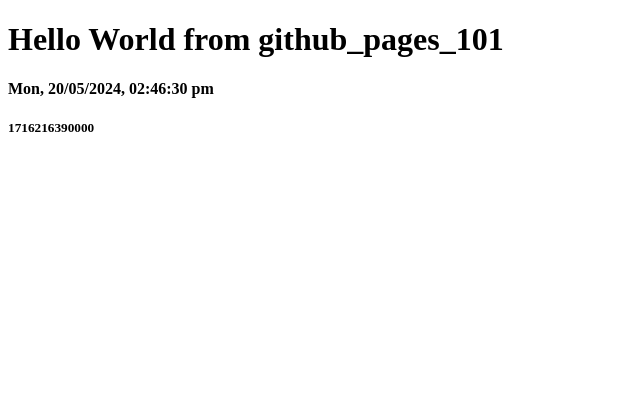
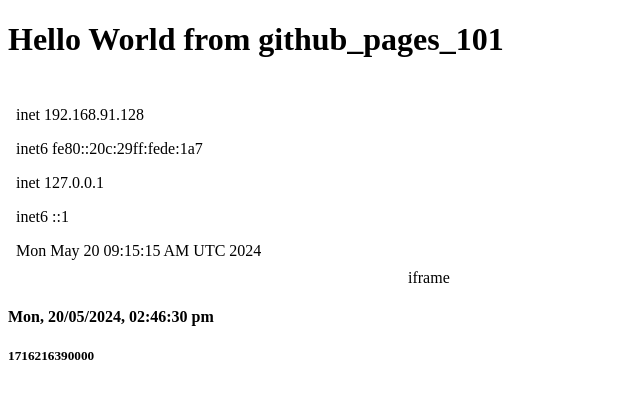
Before and after one commit to MAChi-NUIST/github_pages_101, a plain HTML site: page docs/index.html in a window 1280 px wide. Shown: the whole page, without its empty margins (0-640 px from the left). Drawn offline with Linux system fonts and the light colour scheme.

Commit message:
Update index.html

```diff
--- a/docs/index.html
+++ b/docs/index.html
@@ -8,6 +8,12 @@
   <body>
     <h1>Hello World from  github_pages_101 </h1>
  <!-- ipaddresses paste next line -->
+    <br>
+    <div id="list">
+      <iframe width="400" height="185" src="./ipaddresses.html"
+        frameborder="0">
+      </iframe>iframe
+    </div>
    <h4 id="id01">AAAA</h4>
    <h5 id="id02">AAAA</h5>
   </body>
```
